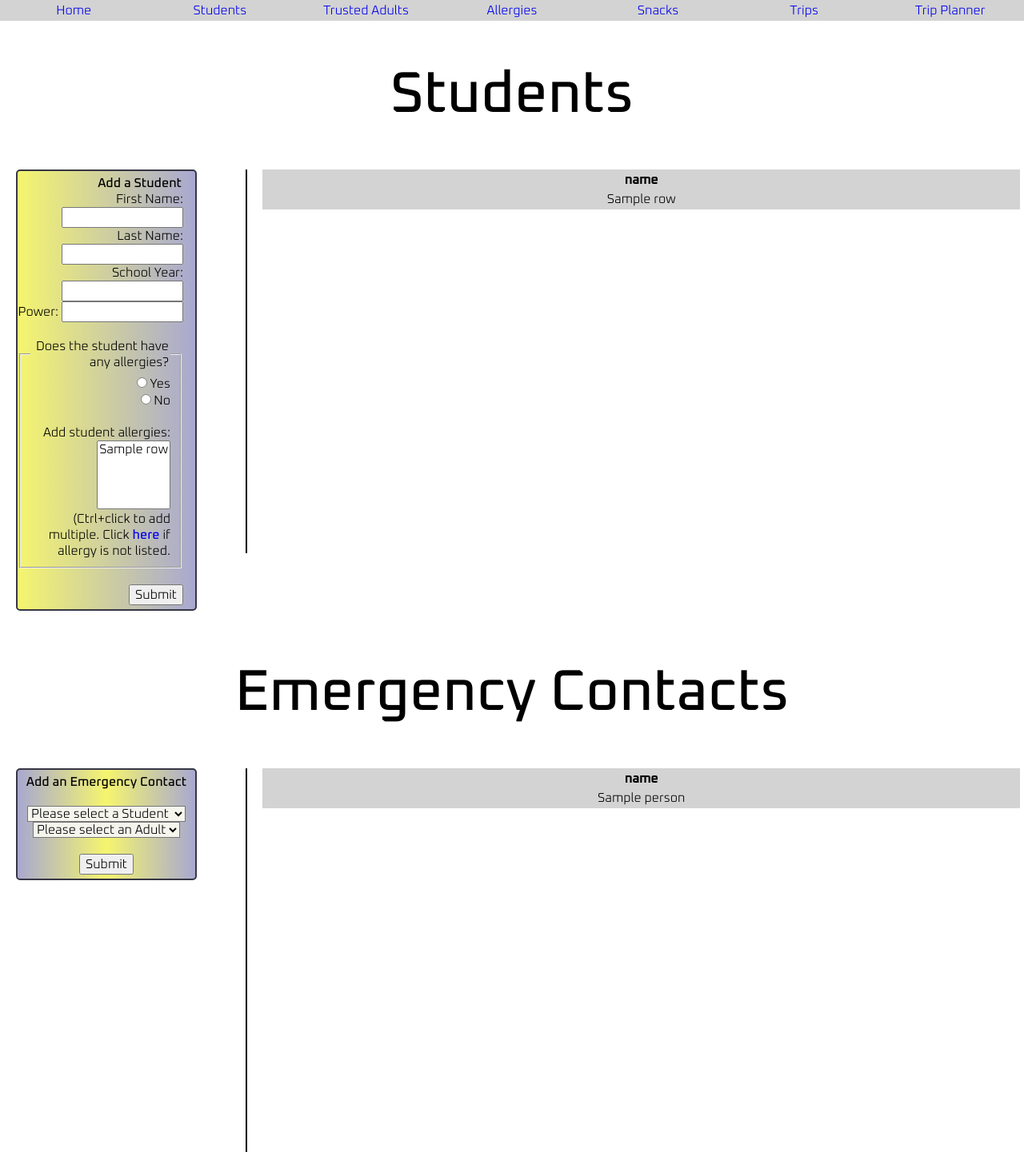
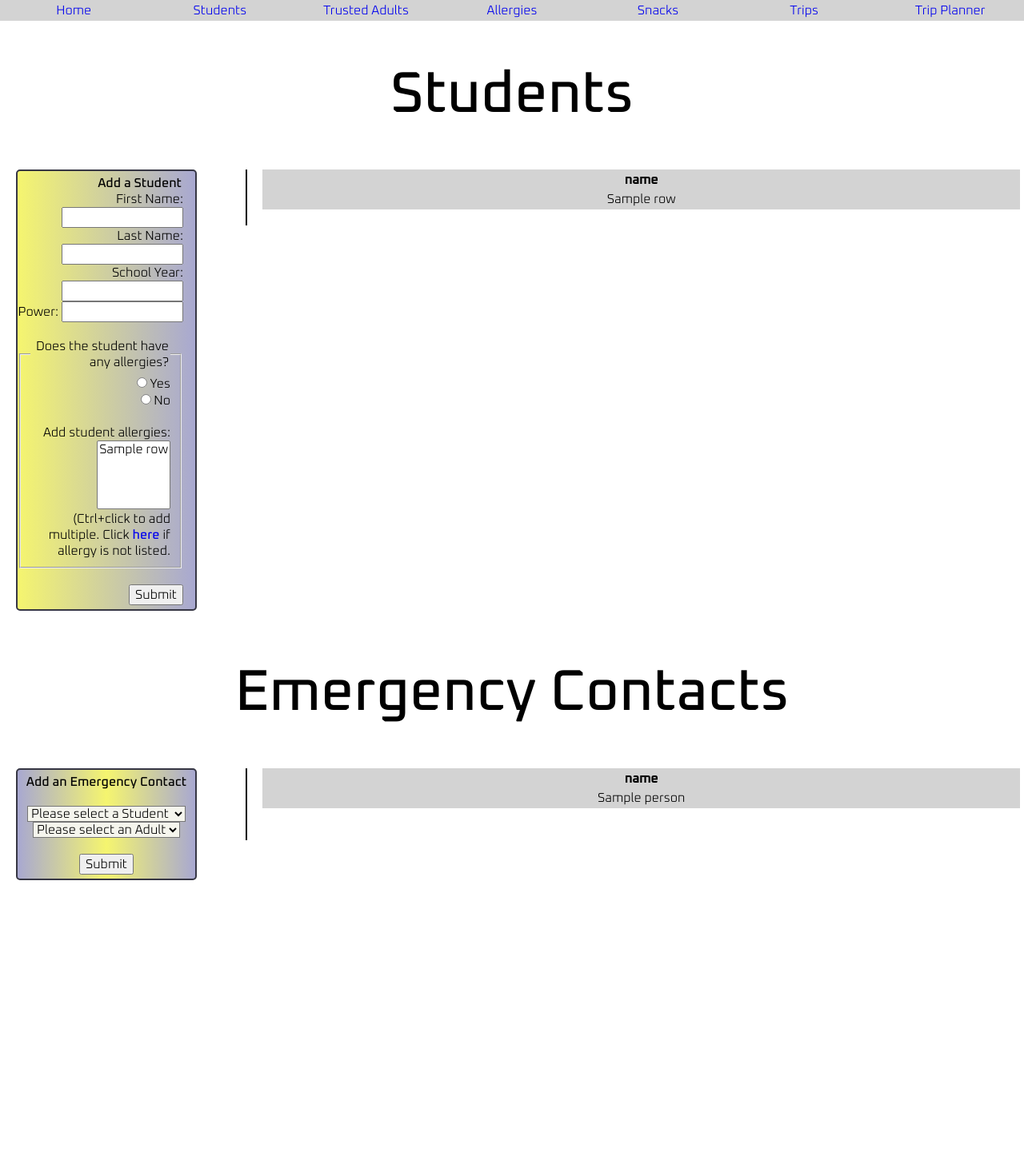
Before and after one commit to jessa9000/fieldtrip-planner, a Flask app: template templates/Students.j2 in a window 1280 px wide. Shown: the whole page at 80% size. After the commit the page ends 1101 px from the top, so only its background shows below. Run offline with Flask 2, Linux system fonts and the light colour scheme; the template is opened without the code that fills it: most values are stand-ins (such as "Sample title", 1, 10 or a date in 2020); some libraries are stand-ins or nearby versions.

Commit message:
Aligned vertical line to tables, added spacer

```diff
--- a/static/style.css
+++ b/static/style.css
@@ -80,10 +80,15 @@ input.short{
 
 .data-table{
 	margin-left: 2%;
+	margin-bottom: 20px;
 }
 
 .margin-top{
 	margin-top: 10px;
+}
+
+.margin-bottom{
+	padding-bottom: 20px;
 }
 
 .second-header{
@@ -105,6 +110,10 @@ a:link{
 a:visited{
 	text-decoration: none;
 	color: black;
+}
+
+select{
+	max-width: 90%;
 }
 
 .beige{
@@ -136,7 +145,13 @@ a:visited{
 
 .vertical-line{
 	border-left: 2px solid black;
-	height: 60%;
+	/* height: 60%; */
 	position: absolute;
 	left: 24%;
 }
+
+.spacer{
+	position: absolute;
+	height: 25px;
+	color: white
+}
--- a/templates/Students.j2
+++ b/templates/Students.j2
@@ -134,6 +134,8 @@
 				</tr>
 				{% endfor %}
 			</table>
+			<br>
+			<div class="spacer"><p>Spacer</p></div>
 		</div>
 	</div>
 
```
Also changed, not shown: templates/Allergies.j2 (+6 -2 lines).
